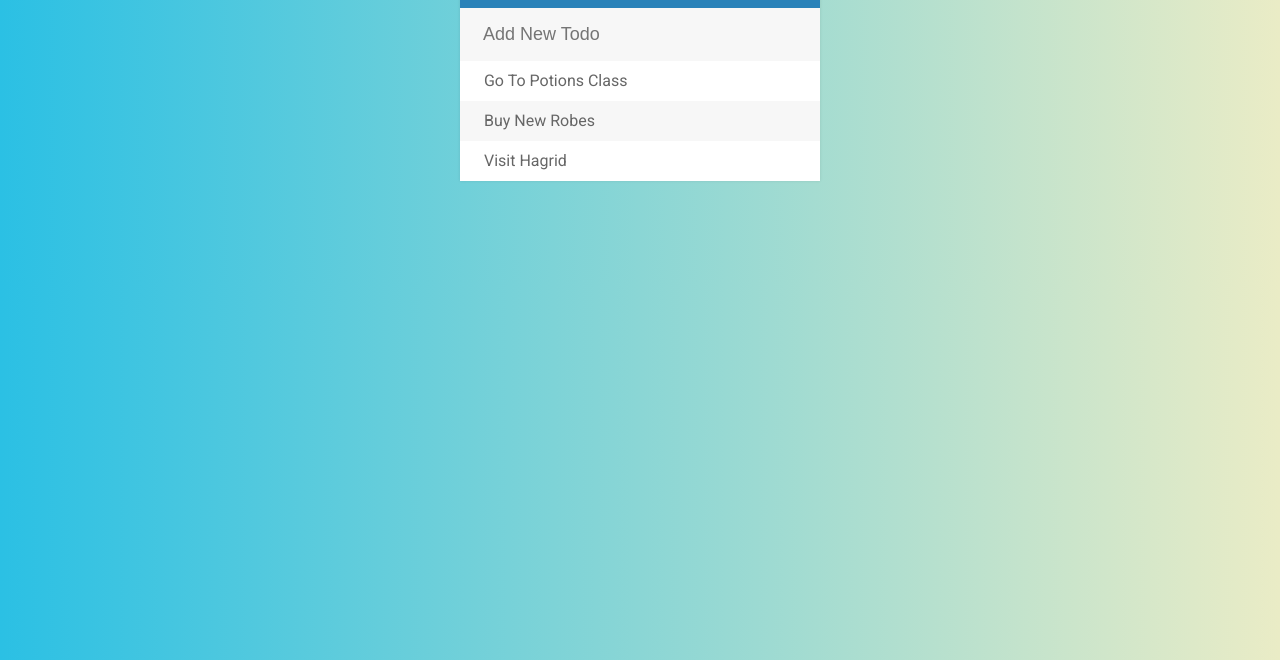
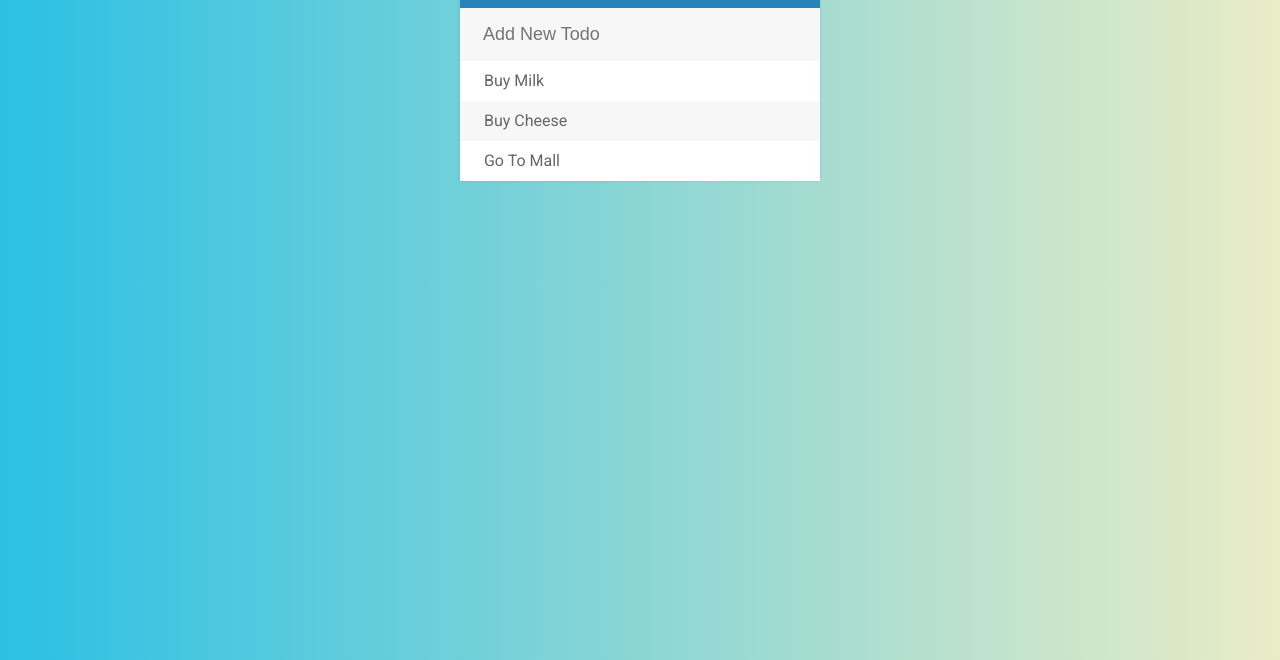
Before and after one commit to mikegikas/TodoList, a plain HTML site: page index.html in a window 1280 px wide. Shown: the part 140-800 px from the top of the page. Drawn offline with nearby package versions, Linux system fonts and the light colour scheme.

Commit message:
Update index.html

```diff
--- a/index.html
+++ b/index.html
@@ -14,9 +14,9 @@
         <h1>To-Do List<i class="fas fa-plus"></i></h1>
         <input type="text" placeholder="Add New Todo">
         <ul>
-            <li><span><i class="far fa-trash-alt"></i></span> Go To Potions Class</li>
-            <li><span><i class="far fa-trash-alt"></i></span> Buy New Robes</li>
-            <li><span><i class="far fa-trash-alt"></i></span> Visit Hagrid</li>
+            <li><span><i class="far fa-trash-alt"></i></span> Buy Milk</li>
+            <li><span><i class="far fa-trash-alt"></i></span> Buy Cheese</li>
+            <li><span><i class="far fa-trash-alt"></i></span> Go To Mall</li>
         </ul>
     </div>
 
```
